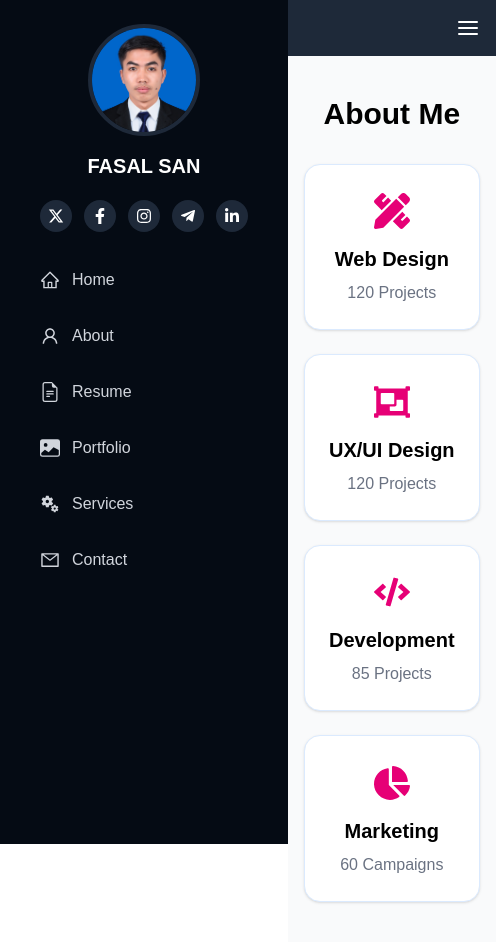
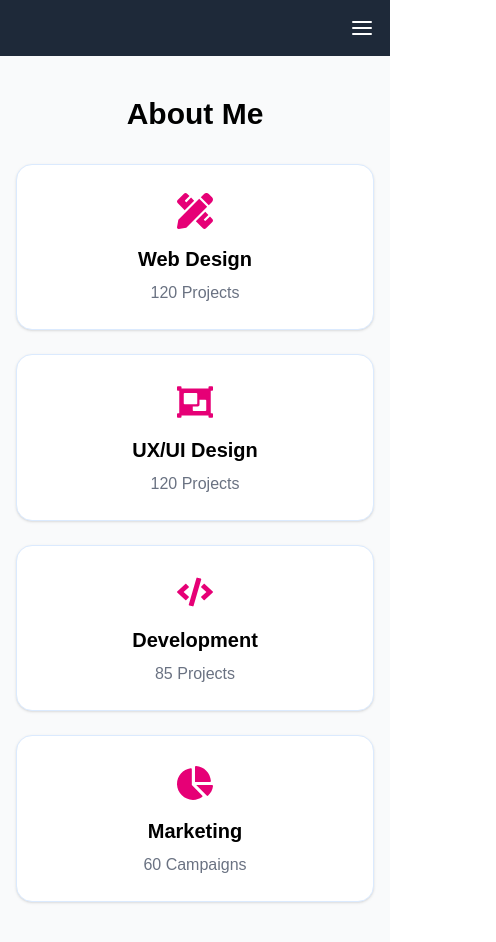
Before and after one commit to Fasalsan/my-portfolio, a Next.js app: page /services in a window 390 px wide. Shown: the whole page, 496 px wide, since content can reach past the window. Built offline with nearby package versions, Linux system fonts and the light colour scheme.

Commit message:
fix navbar

```diff
--- a/app/components/MobileMenu.js
+++ b/app/components/MobileMenu.js
@@ -1,29 +1,70 @@
 'use client'
 import Link from 'next/link'
+import Image from 'next/image'
 import { MenuItems } from './MenuItems'
+import {
+    FaFacebookF,
+    FaInstagram,
+    FaTelegramPlane,
+    FaLinkedinIn,
+} from 'react-icons/fa'
+import { FaXTwitter } from 'react-icons/fa6'
+import profile from '@/public/images/profile.jpg'
 
 export default function MobileMenu({ open, setOpen }) {
     return (
         <div
-            className={`fixed top-0 left-0 h-full w-64 bg-gray-900 text-white p-6 z-40 transition-transform transform ${open ? 'translate-x-0' : '-translate-x-full'
-                }`}
+            className={`fixed top-0 left-0 h-full w-72 bg-[#050B14] text-white p-6 z-50 transition-transform transform ${open ? 'translate-x-0' : '-translate-x-full'
+                } md:hidden`}
         >
+            {/* Close Button */}
             <button
                 onClick={() => setOpen(false)}
                 className="mb-6 text-right w-full text-xl"
             >
                 ✕
             </button>
+
+            {/* Profile */}
+            <div className="flex flex-col items-center space-y-2 mb-6">
+                <div className="w-28 h-28 rounded-full overflow-hidden border-4 border-gray-800">
+                    <Image src={profile} alt="Profile" className="object-cover" />
+                </div>
+                <h2 className="text-xl font-semibold mt-2 uppercase">Fasal San</h2>
+
+                {/* Socials */}
+                <div className="flex gap-3 mt-3">
+                    {[
+                        { icon: FaXTwitter, url: 'https://twitter.com/yourprofile' },
+                        { icon: FaFacebookF, url: 'https://www.facebook.com/share/1625YZSGab/?mibextid=wwXIfr' },
+                        { icon: FaInstagram, url: 'https://instagram.com/yourprofile' },
+                        { icon: FaTelegramPlane, url: 'https://t.me/yourusername' },
+                        { icon: FaLinkedinIn, url: 'https://linkedin.com/in/yourprofile' },
+                    ].map(({ icon: Icon, url }, idx) => (
+                        <a
+                            key={idx}
+                            href={url}
+                            target="_blank"
+                            rel="noopener noreferrer"
+                            className="bg-gray-800 p-2 rounded-full hover:bg-gray-700"
+                        >
+                            <Icon className="w-4 h-4" />
+                        </a>
+                    ))}
+                </div>
+            </div>
+
+            {/* Nav Items */}
             <nav className="space-y-4">
                 {MenuItems.map(({ label, href, icon: Icon }) => (
                     <Link
                         key={href}
                         href={href}
                         onClick={() => setOpen(false)}
-                        className="flex items-center gap-2 hover:text-gray-400"
+                        className="flex items-center gap-3 px-4 py-3 rounded-md hover:bg-gray-800 transition-colors"
                     >
-                        <Icon />
-                        {label}
+                        <span className="text-xl"><Icon /></span>
+                        <span>{label}</span>
                     </Link>
                 ))}
             </nav>
--- a/app/components/Sidebar.js
+++ b/app/components/Sidebar.js
@@ -1,6 +1,9 @@
 'use client'
 
+import { useState } from 'react'
 import { usePathname } from 'next/navigation'
+import { RiMenu3Line } from 'react-icons/ri'
+import Image from 'next/image'
 import Link from 'next/link'
 import {
     FaFacebookF,
@@ -9,32 +12,29 @@ import {
     FaLinkedinIn,
 } from 'react-icons/fa'
 import { FaXTwitter } from 'react-icons/fa6'
-import {
-    AiOutlineHome,
-    AiOutlineUser,
-    AiOutlineMail,
-} from 'react-icons/ai'
-import { BsFileEarmarkText, BsFillImageFill } from 'react-icons/bs'
-import { MdMiscellaneousServices } from 'react-icons/md'
-import { IoIosArrowDown } from 'react-icons/io'
-import { RiFolderOpenLine } from 'react-icons/ri'
-import Image from 'next/image'
 import profile from '@/public/images/profile.jpg'
-
-const navItems = [
-    { label: 'Home', href: '/', icon: <AiOutlineHome /> },
-    { label: 'About', href: '/pages/about', icon: <AiOutlineUser /> },
-    { label: 'Resume', href: '/pages/resume', icon: <BsFileEarmarkText /> },
-    { label: 'Portfolio', href: '/pages/portfolio', icon: <BsFillImageFill /> },
-    { label: 'Services', href: '/pages/services', icon: <MdMiscellaneousServices /> },
-    { label: 'Contact', href: '/pages/contact', icon: <AiOutlineMail /> },
-]
+import { MenuItems } from './MenuItems'
+import MobileMenu from './MobileMenu'
 
 export default function Sidebar() {
     const pathname = usePathname()
+    const [isOpen, setIsOpen] = useState(false)
 
     return (
-        <aside className="w-72 bg-[#050B14] text-white h-screen p-6 flex flex-col items-center sticky top-0">
+        <>
+            {/* Mobile toggle */}
+            <button
+                className="md:hidden fixed top-4 left-4 z-50 text-white bg-gray-900 p-2 rounded"
+                onClick={() => setIsOpen(true)}
+            >
+                <RiMenu3Line className="text-xl" />
+            </button>
+
+            {/* Mobile Menu */}
+            <MobileMenu open={isOpen} setOpen={setIsOpen} />
+
+            {/* Desktop Sidebar */}
+            <aside className="hidden md:flex w-72 bg-[#050B14] text-white h-screen p-6 flex-col items-center sticky top-0">
                 {/* Profile */}
                 <div className="flex flex-col items-center space-y-2 mb-6">
                     <div className="w-28 h-28 rounded-full overflow-hidden border-4 border-gray-800">
@@ -46,9 +46,10 @@ export default function Sidebar() {
                     <div className="flex gap-3 mt-3">
                         {[
                             { icon: FaXTwitter, url: 'https://twitter.com/yourprofile' },
-                        { icon: FaFacebookF, url: 'https://www.facebook.com/share/1625YZSGab/?mibextid=wwXIfr' },
-                        { icon: FaInstagram, url: 'https://t.me/fasal_san' },
-                        { icon: FaTelegramPlane, url: 'https://t.me/yourusername' }, { icon: FaLinkedinIn, url: 'https://www.linkedin.com/in/san-fasal-4a3250318/' },
+                            { icon: FaFacebookF, url: 'https://facebook.com/yourprofile' },
+                            { icon: FaInstagram, url: 'https://instagram.com/yourprofile' },
+                            { icon: FaTelegramPlane, url: 'https://t.me/yourusername' },
+                            { icon: FaLinkedinIn, url: 'https://linkedin.com/in/yourprofile' },
                         ].map(({ icon: Icon, url }, idx) => (
                             <a
                                 key={idx}
@@ -61,16 +62,15 @@ export default function Sidebar() {
                             </a>
                         ))}
                     </div>
-
                 </div>
 
                 {/* Nav Items */}
                 <nav className="w-full space-y-2">
-                {navItems.map(({ label, href, icon, hasDropdown }) => {
+                    {MenuItems.map(({ label, href, icon: Icon }) => {
                         const isActive = pathname === href
                         return (
                             <Link
-                            key={label}
+                                key={href}
                                 href={href}
                                 className={`flex items-center justify-between px-4 py-3 rounded-md transition-all ${isActive
                                     ? 'bg-blue-600 text-white font-semibold'
@@ -78,14 +78,14 @@ export default function Sidebar() {
                                     }`}
                             >
                                 <div className="flex items-center gap-3">
-                                <span className="text-xl">{icon}</span>
+                                    <span className="text-xl"><Icon /></span>
                                     <span>{label}</span>
                                 </div>
-                            {hasDropdown && <IoIosArrowDown />}
                             </Link>
                         )
                     })}
                 </nav>
             </aside>
+        </>
     )
 }
```
Lines whose indentation alone changed are shown as unchanged.
